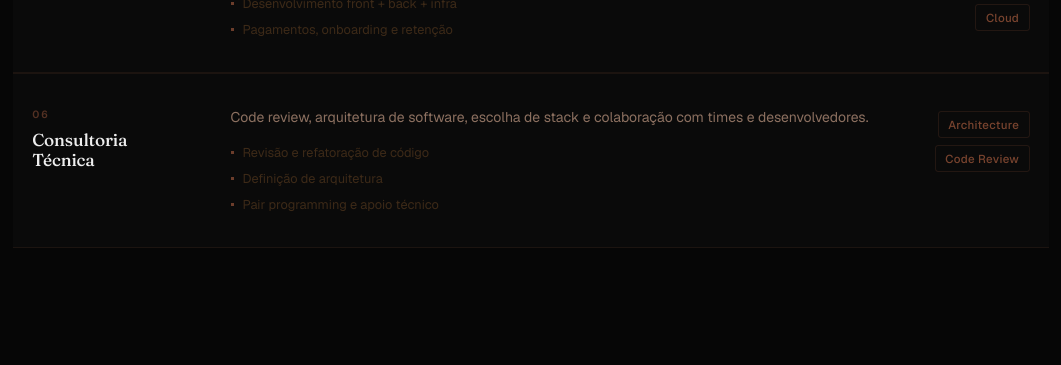
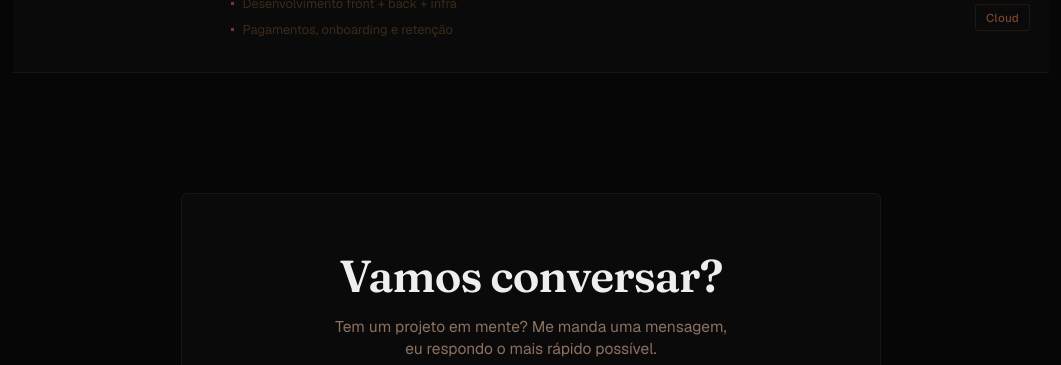
Before and after one commit to LeticiaLopess/design-principles, a plain HTML site: page index.html in a window 1280 px wide. Shown: the part 6228-6593 px from the top of the page, without its empty margins (109-1170 px from the left). Drawn offline with nearby package versions, Linux system fonts and the light colour scheme.

Commit message:
refactor: adjust services

```diff
--- a/index.html
+++ b/index.html
@@ -631,7 +631,7 @@
                         </div>
                     </div>
 
-                    <div class="svc-row glass reveal d2">
+                    <!-- <div class="svc-row glass reveal d2">
                         <div class="svc-row-id">
                             <span class="svc-num">06</span>
                             <h3 class="svc-title">Consultoria Técnica</h3>
@@ -648,7 +648,7 @@
                             <span class="tag">Architecture</span>
                             <span class="tag">Code Review</span>
                         </div>
-                    </div>
+                    </div> -->
                 </div>
             </div>
         </section>
```
